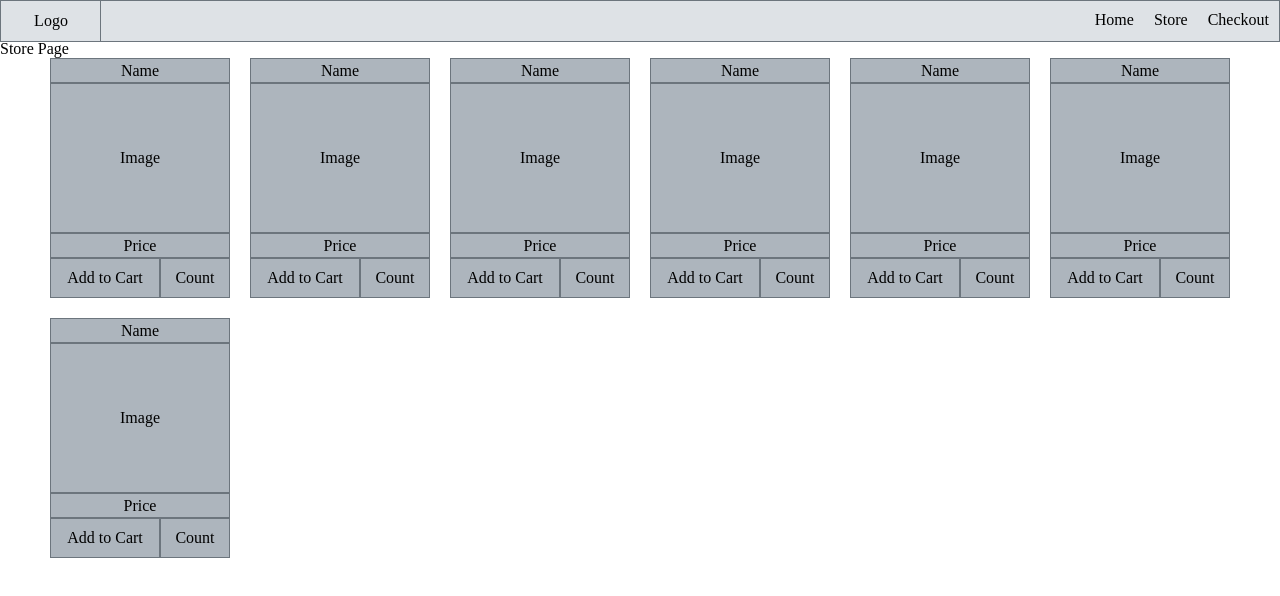
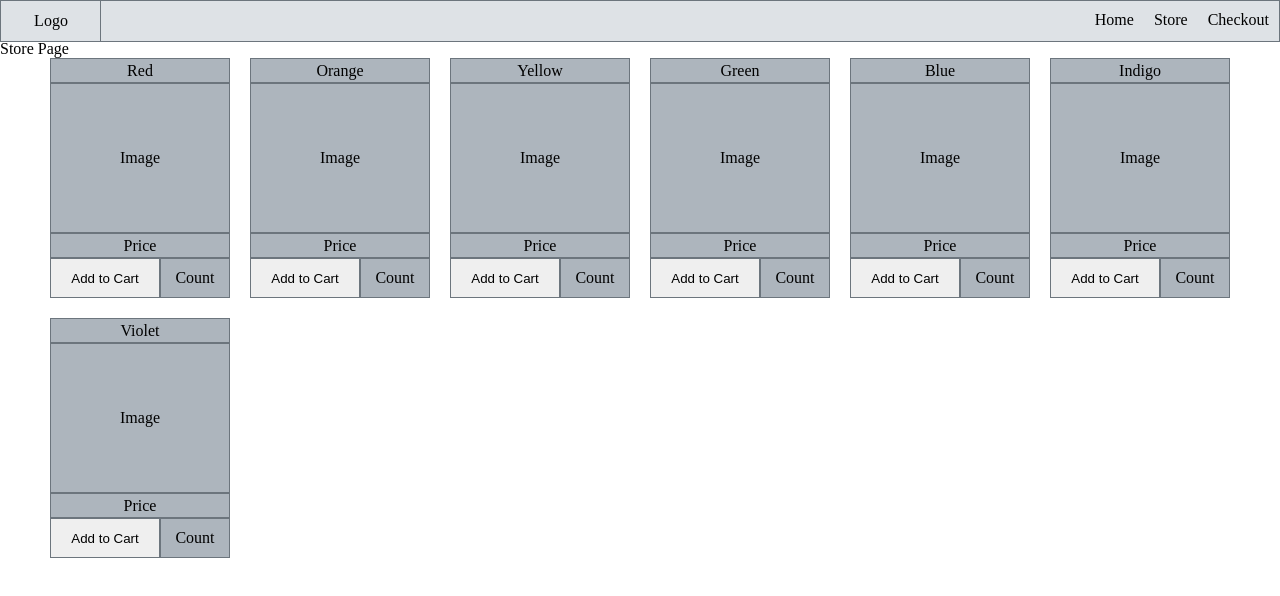
Before and after one commit to jcccc4/shoppingCart, a React (Vite) app: page /shoppingCart/store in a window 1280 px wide. Shown: the top 596 px of the page. Built offline with nearby package versions, Linux system fonts and the light colour scheme.

Commit message:
Added a Add to Cart Button

```diff
--- a/src/components/ProductList/ProductList.jsx
+++ b/src/components/ProductList/ProductList.jsx
@@ -6,8 +6,8 @@ function ProductList() {
 
     return (
       <div className={styles.productList}>
-        {colors.map((color) =>(
-          <Card/>
+        {colors.map((color,index) =>(
+          <Card key={`product${index}`} id={`product${index}`} name={color}/>
         ))}
       </div>
     )
--- a/src/components/card/Card.jsx
+++ b/src/components/card/Card.jsx
@@ -1,15 +1,15 @@
 import styles from './Card.module.css'
 
-function Card() {
+function Card({id, name}) {
 
 
 
     return (
-      <div className={styles.card}>
-        <div className={styles.name} >Name</div>
+      <div id={id} className={styles.card}>
+        <div className={styles.name} >{name}</div>
         <div className={styles.image}>Image</div>
         <div className={styles.price}>Price</div>
-        <div className={styles.addCart}>Add to Cart</div>
+        <button className={styles.addCart}>Add to Cart</button>
         <div className={styles.count}>Count</div>
       </div>
     )
--- a/src/components/card/Card.module.css
+++ b/src/components/card/Card.module.css
@@ -34,18 +34,40 @@
     display: flex;
     justify-content: center;
     align-items: center;
+}
 
-}
 .addCart{
+    border: 1px solid #6c757d;
     grid-area: addCart;
     display: flex;
     justify-content: center;
     align-items: center;
 
 }
+
 .count{
     grid-area: count;
     display: flex;
     justify-content: center;
     align-items: center;
 }
+
+button {
+    border: 1px solid #6c757d;
+    border-style: outset;
+    color: black;
+    transition: 0.25s;
+}
+
+button:hover {
+    border: none;
+    box-shadow: inset 0 0 0 2em #343a40;
+    border-color: #343a40;
+    color: white;
+}
+button:active {
+    border: none;
+    box-shadow: inset 0 0 0 2em grey;
+    border-color: #6c757d;
+    color: white;
+}
```
Also changed, not shown: 1 other file (tests, documents, lock files or other folders).
